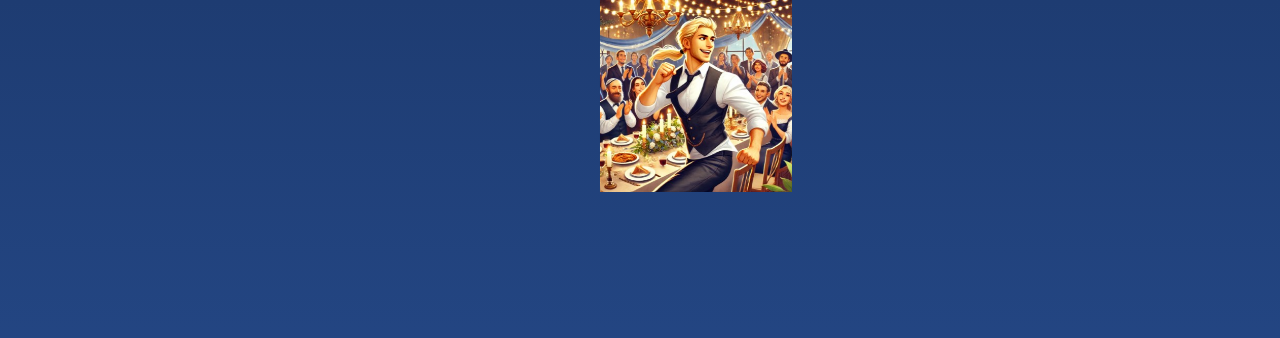
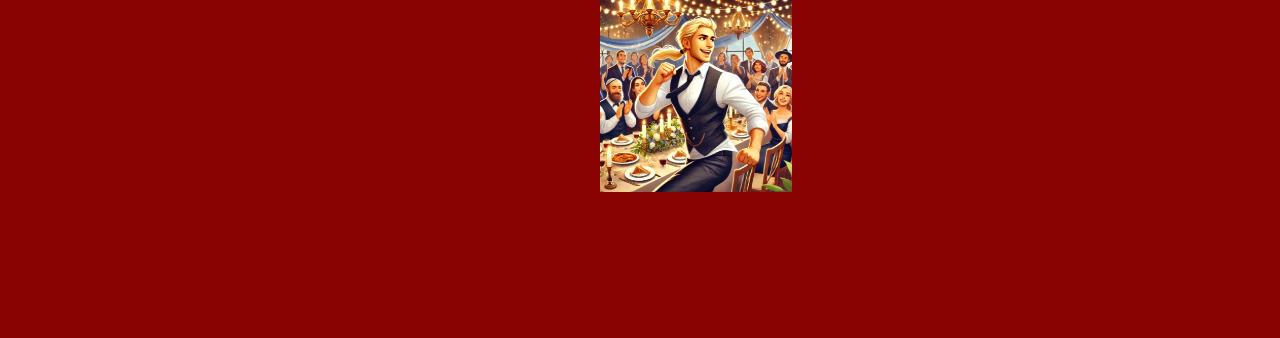
Before and after one commit to benny723mf/MTA, a plain HTML site: page index.html in a window 1280 px wide. Shown: the top 338 px of the page. Drawn offline with Linux system fonts and the light colour scheme.

Commit message:
Update index.html

```diff
--- a/index.html
+++ b/index.html
@@ -17,7 +17,7 @@
       align-items: center;
       height: 100vh;
       margin: 0;
-      background: linear-gradient(to bottom, #1e3c72, #2a5298);
+      background-color: #8A0303; /* Blood red color */
       color: white;
       font-family: Arial, sans-serif;
       text-align: center;
```
